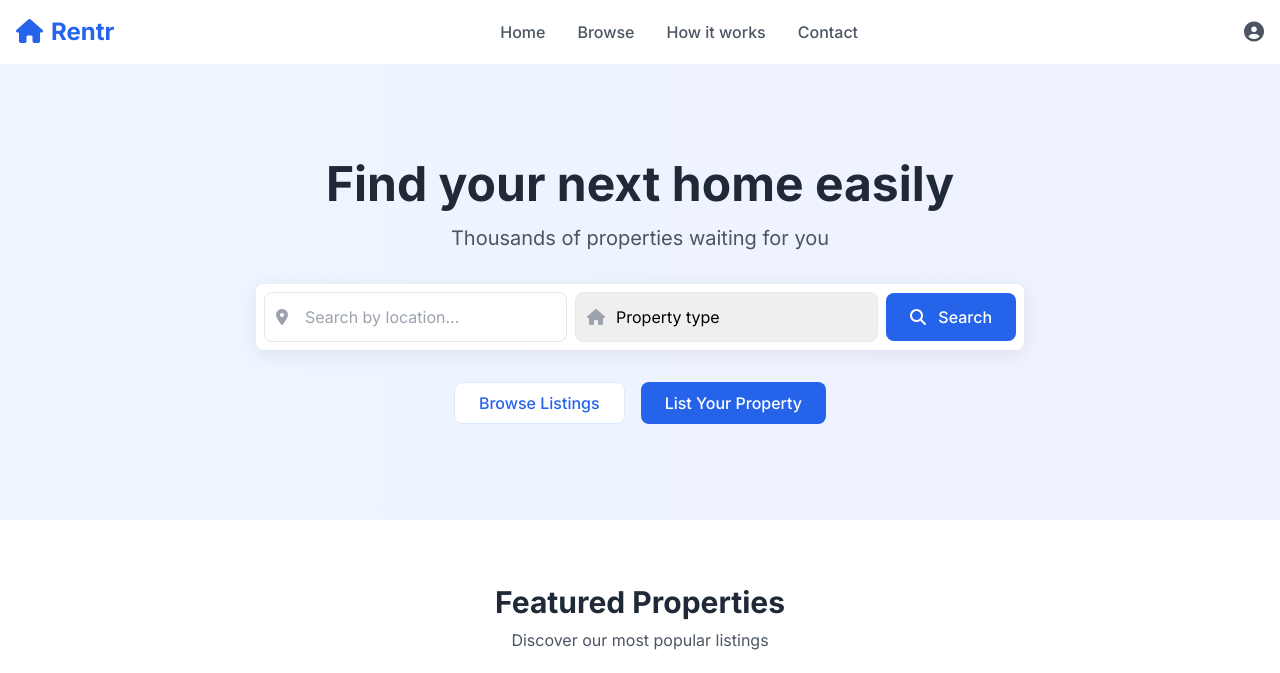
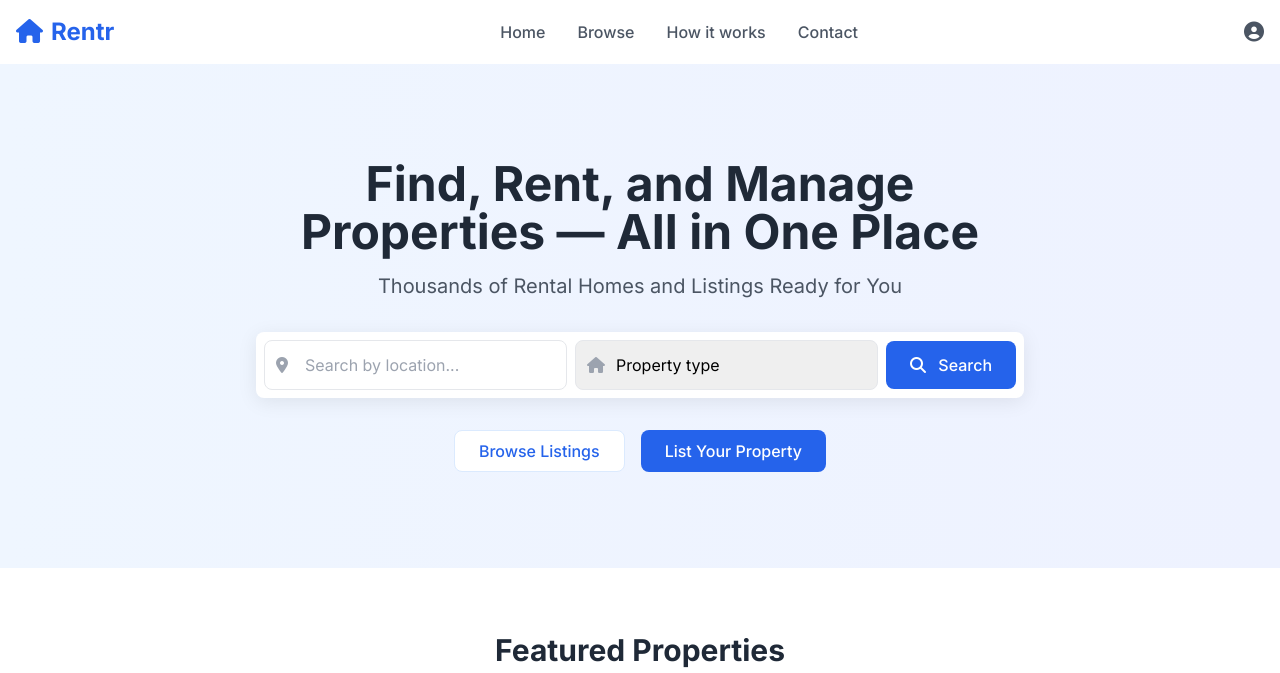
Before and after one commit to privateequitynavigator/rentr-frontend, a plain HTML site: page index.html in a window 1280 px wide. Shown: the top 673 px of the page. Drawn offline with nearby package versions, Linux system fonts and the light colour scheme.

Commit message:
Add files via upload

```diff
--- a/index.html
+++ b/index.html
@@ -57,8 +57,8 @@
     <section class="py-16 md:py-24 bg-gradient-to-r from-blue-50 to-indigo-50">
         <div class="container mx-auto px-4">
             <div class="max-w-3xl mx-auto text-center">
-                <h2 class="text-4xl md:text-5xl font-bold text-gray-800 mb-4">Find your next home easily</h2>
-                <p class="text-xl text-gray-600 mb-8">Thousands of properties waiting for you</p>
+                <h2 class="text-4xl md:text-5xl font-bold text-gray-800 mb-4">Find, Rent, and Manage Properties — All in One Place</h2>
+                <p class="text-xl text-gray-600 mb-8">Thousands of Rental Homes and Listings Ready for You</p>
 
                 <!-- Search Box -->
                 <div class="search-box bg-white rounded-lg p-2 flex flex-col md:flex-row items-center">
```
